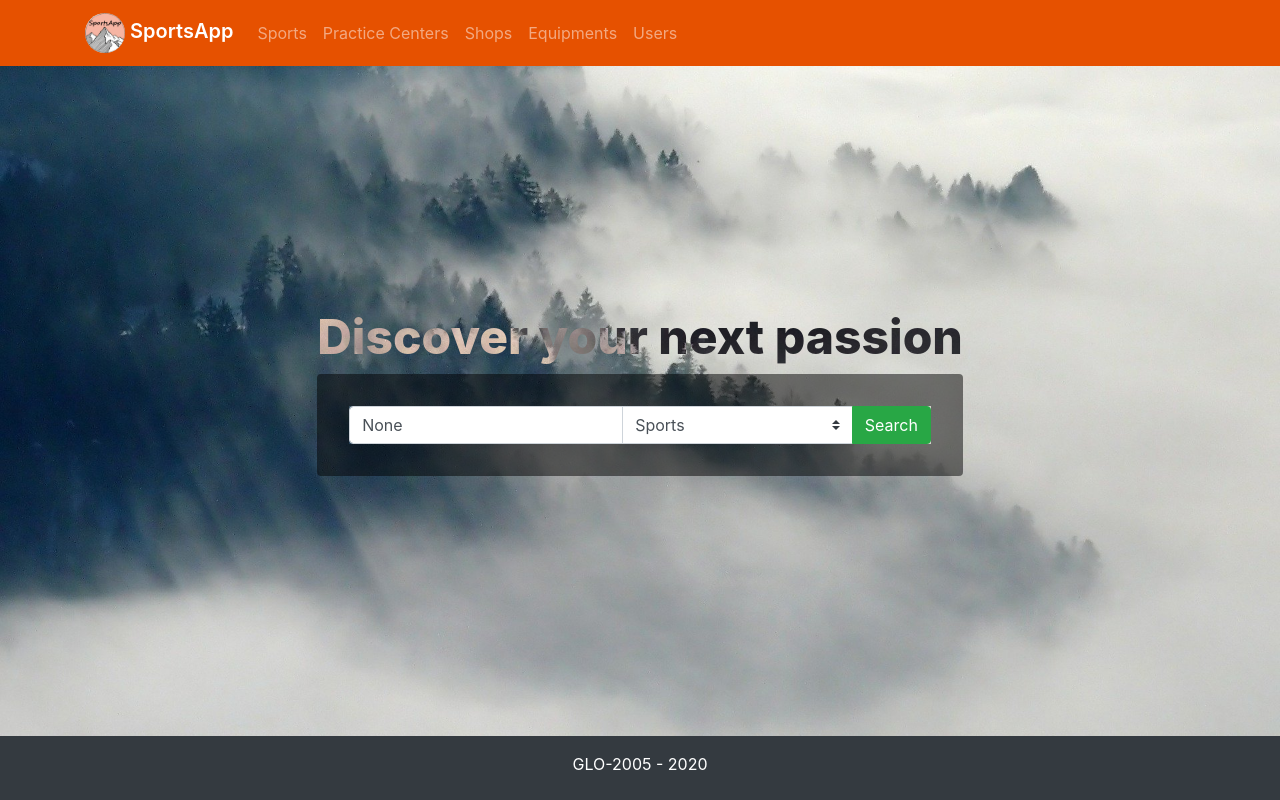
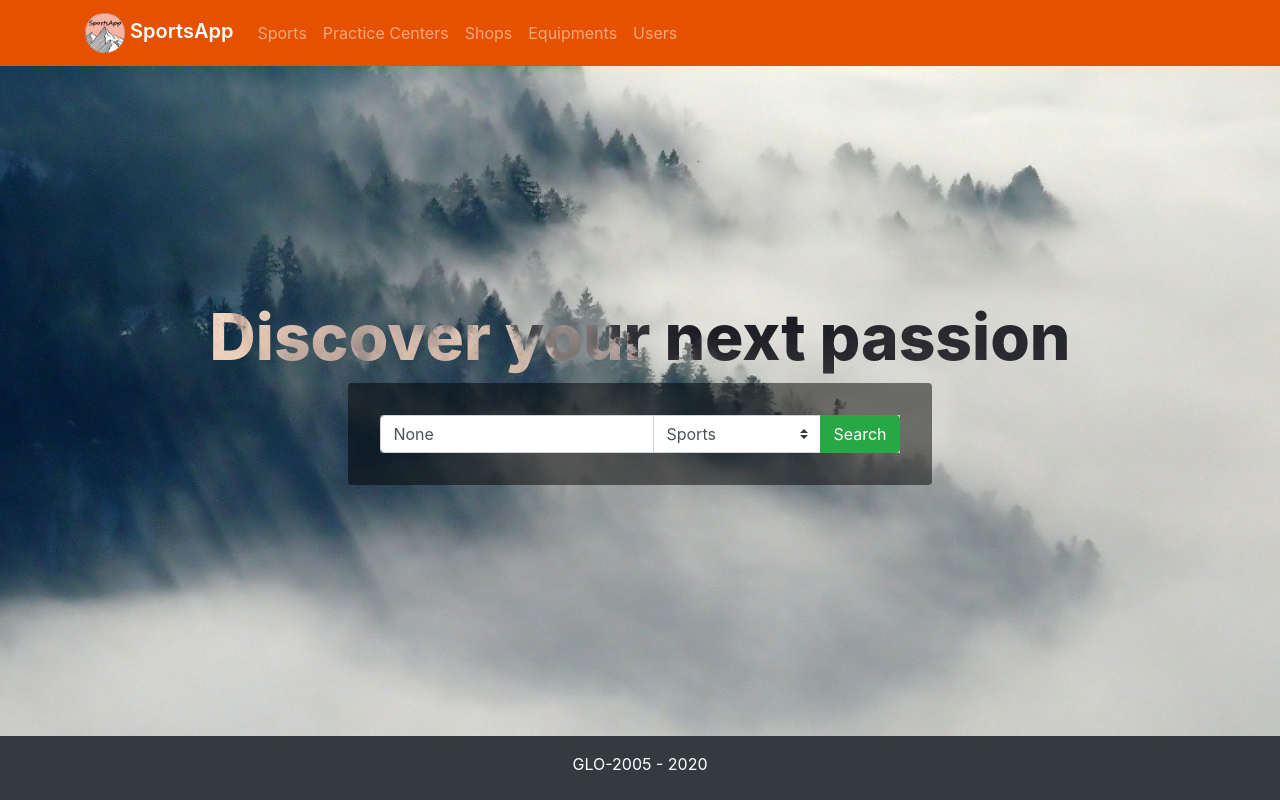
Before and after one commit to fabien-roy/glo-2005-sportsapp, a Flask app: page / in a window 1280 px wide. Run offline with Flask 2, Linux system fonts and the light colour scheme; some libraries are stand-ins or nearby versions.

Commit message:
Enhance title

```diff
--- a/app/static/css/home.css
+++ b/app/static/css/home.css
@@ -12,6 +12,7 @@ body {
 
 .home-landing {
   display: flex;
+  flex-direction: column;
   align-items: center;
   justify-content: center;
   height: 100%;
@@ -20,7 +21,7 @@ body {
 .home-landing h1 {
   text-align: center;
   font-weight: 800;
-  font-size: 3em;
+  font-size: 4em;
   color: #fff;
   mix-blend-mode: difference;
 }
--- a/app/templates/index.html
+++ b/app/templates/index.html
@@ -6,7 +6,6 @@
     <link rel="stylesheet" href="{{ url_for('static', filename='css/home.css') }}">
 
     <div class="home-landing">
-        <div>
         <h1>Discover your next passion</h1>
         <form class="form form-horizontal" method="post" role="form"
               action="{{ url_for('search.search') }}">
@@ -27,6 +26,5 @@
             </div>
         </form>
     </div>
-    </div>
 
 {% endblock %}
```
Lines whose indentation alone changed are shown as unchanged.
